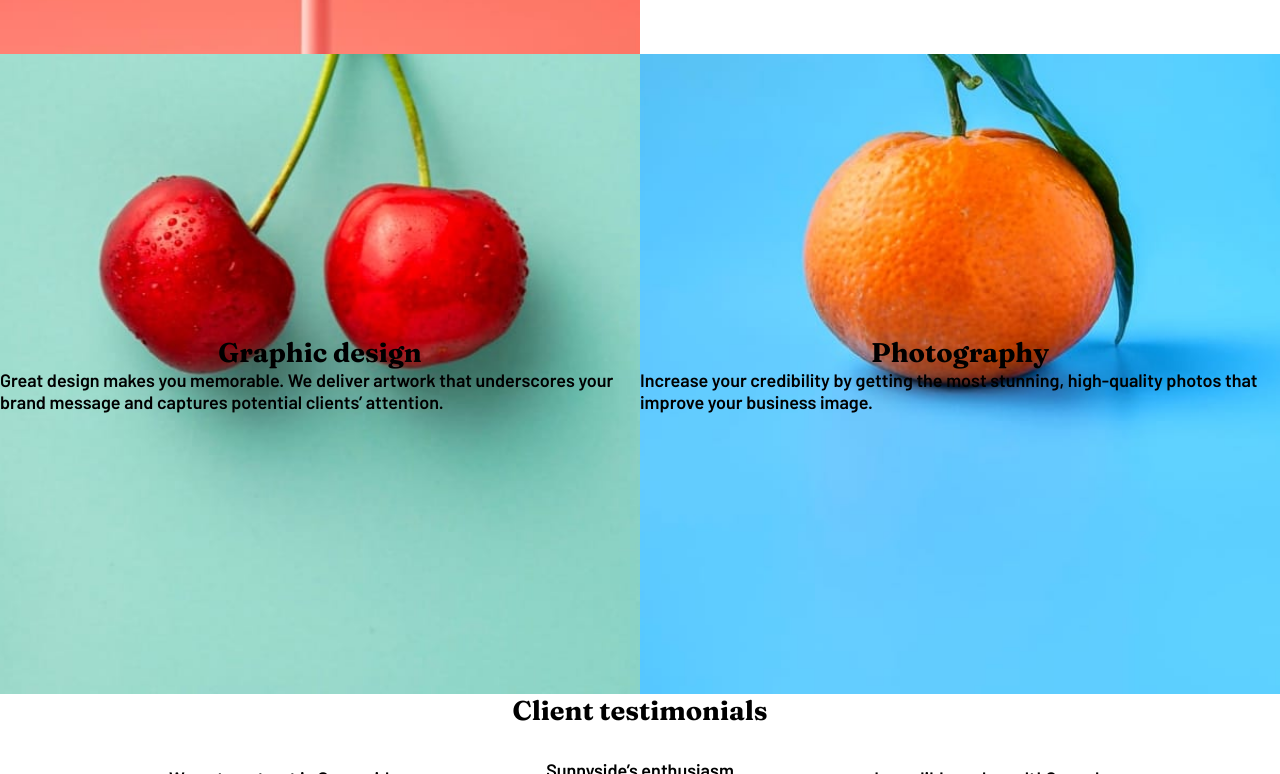
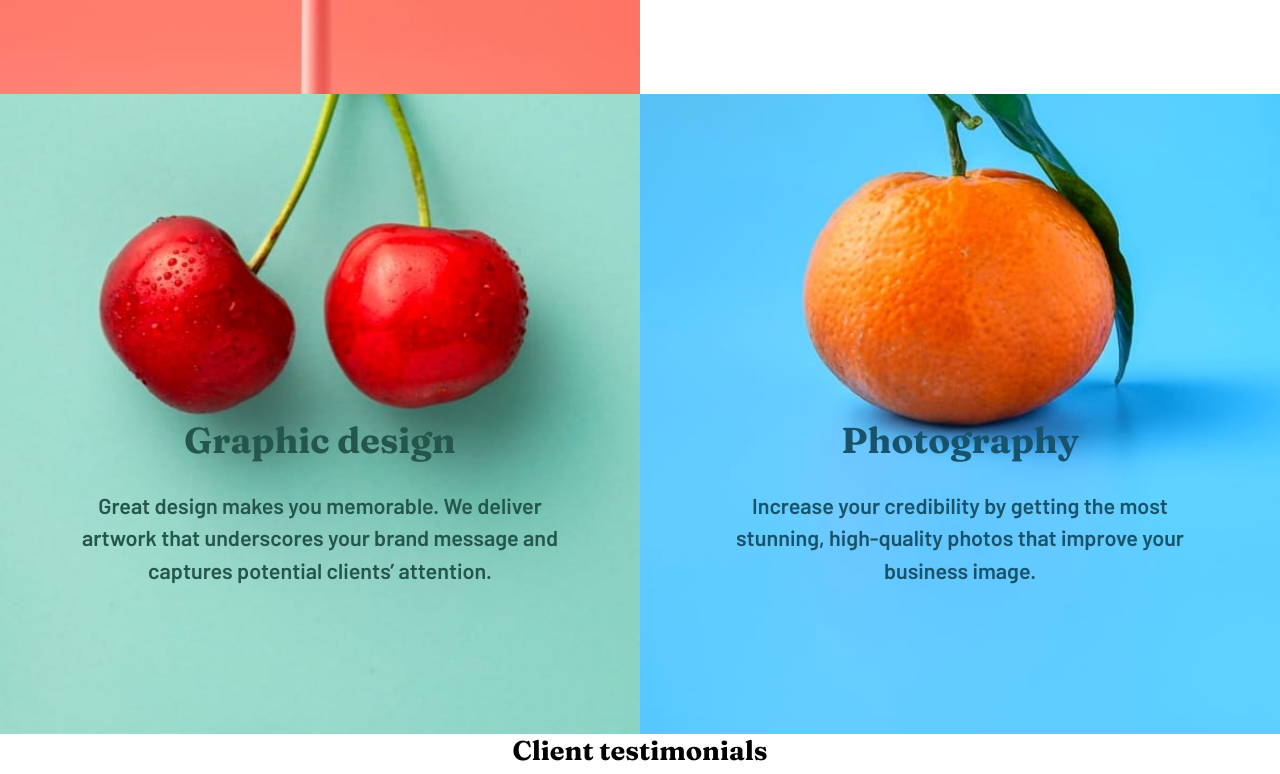
Before and after one commit to snelson-seattle/fm-sunnyside-agency, a plain HTML site: page index.html in a window 1280 px wide. Shown: the part 2026-2800 px from the top of the page. Drawn offline with Linux system fonts and the light colour scheme.

Commit message:
finished graphic design and photography section styling for desktop screens

```diff
--- a/assets/css/style.css
+++ b/assets/css/style.css
@@ -37,7 +37,7 @@ h3 {
 }
 
 .header {
-  min-height: 100vh;
+  min-height: 105vh;
   background-image: url("../images/desktop/image-header.jpg");
   background-repeat: no-repeat;
   background-position: center center;
@@ -56,10 +56,10 @@ h3 {
 }
 
 .arrow-down {
-  margin-top: 3.5rem;
+  margin-top: 4rem;
   display: block;
   align-self: center;
-  height: 7rem;
+  height: 8rem;
   width: 2rem;
 }
 
@@ -193,6 +193,11 @@ h3 {
   background-position: center;
   background-repeat: no-repeat;
   background-size: cover;
+  color: var(--dark-desaturated-cyan);
+  display: flex;
+  flex-direction: column;
+  justify-content: center;
+  align-items: center;
 }
 
 .photography {
@@ -200,7 +205,32 @@ h3 {
   background-position: center;
   background-repeat: no-repeat;
   background-size: cover;
+  color: var(--dark-blue);
 }
+
+.graphic-design div,
+.photography div {
+  margin-top: 15rem;
+  width: 90%;
+  height: 60vh;
+  padding: 1rem 2rem;
+}
+
+.graphic-design div h2,
+.photography div h2 {
+  margin: 2rem 0 1.5rem 0;
+  text-align: center;
+  font-size: 2rem;
+}
+
+.graphic-design div p,
+.photography div p {
+  text-align: center;
+  font-size: 1.2rem;
+  line-height: 1.5;
+}
+
+
 
 .testimonials {
   height: 70vh;
--- a/index.html
+++ b/index.html
@@ -71,19 +71,23 @@
         </div>
       </section>
       <section class="graphic-design">
+        <div>
           <h2>Graphic design</h2>
           <p>
             Great design makes you memorable. We deliver artwork that
             underscores your brand message and captures potential clients’
             attention.
           </p>
+        </div>
       </section>
       <section class="photography">
+        <div>
           <h2>Photography</h2>
           <p>
             Increase your credibility by getting the most stunning, high-quality
             photos that improve your business image.
           </p>
+        </div>
       </section>
     </div>
     <section class="testimonials">
```
Lines whose indentation alone changed are shown as unchanged.
